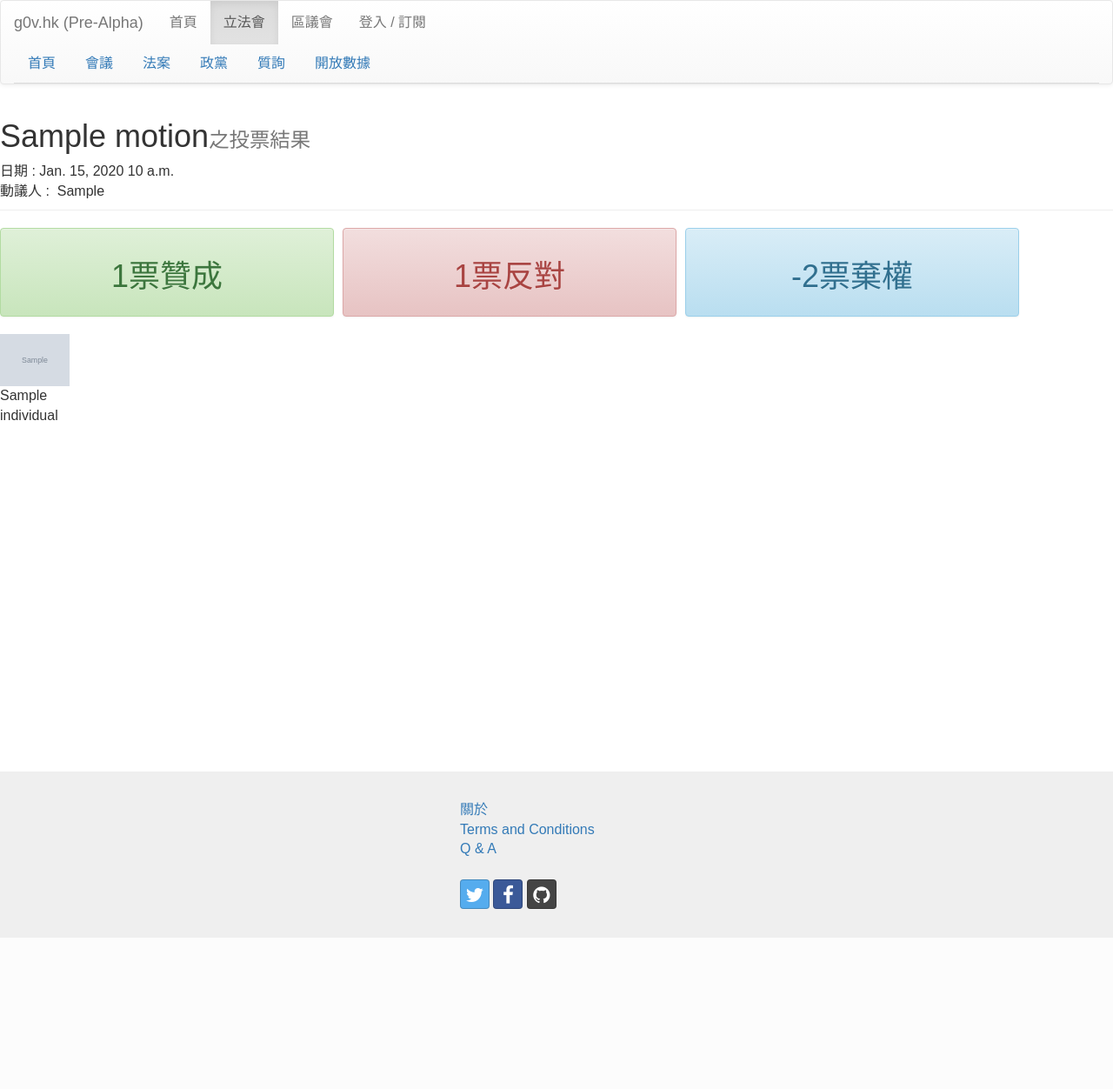
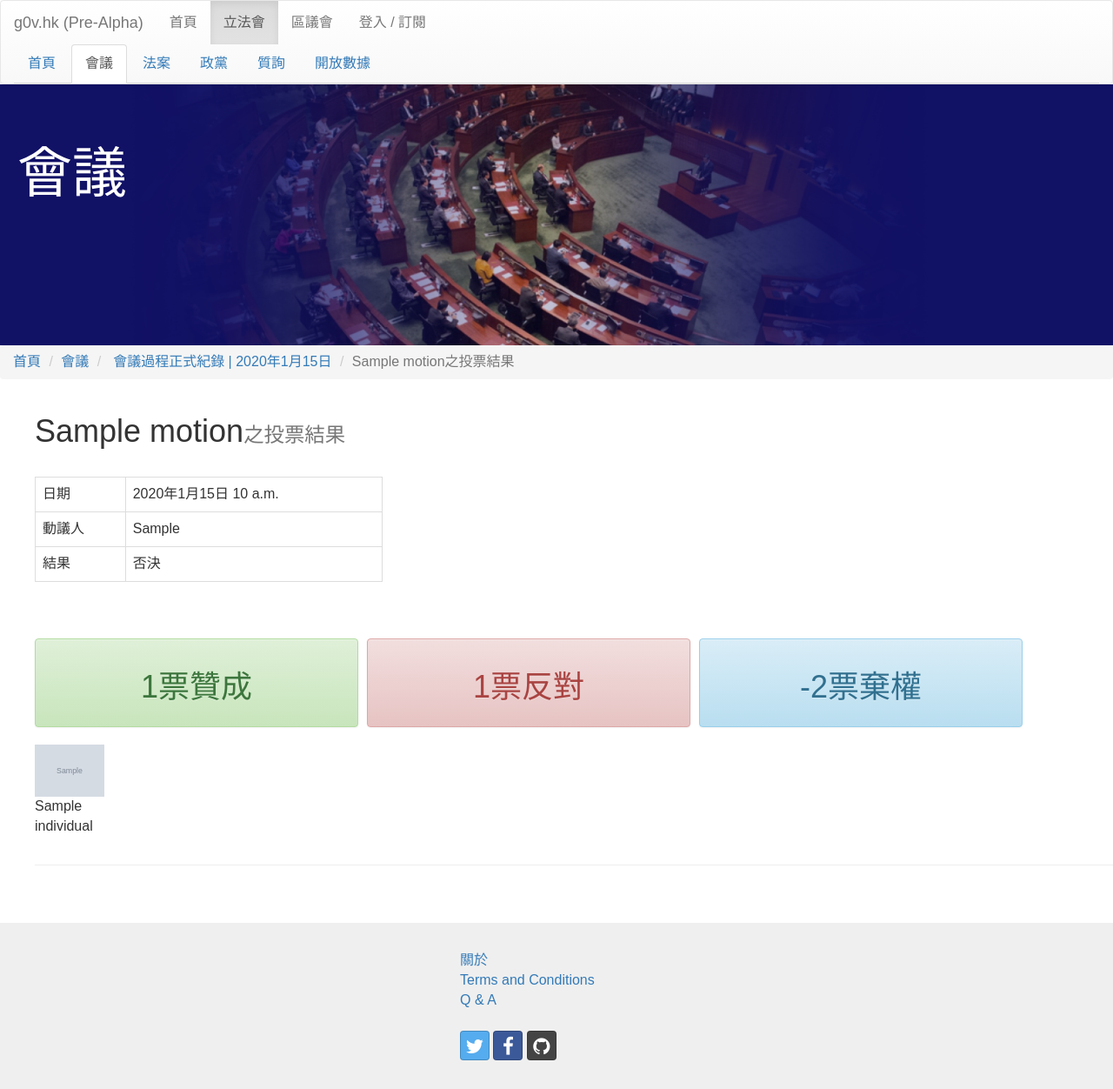
Before and after one commit to g0vhk-io/g0vhk_legco_web, a Django app: page /legco/vote/1/ in a window 1280 px wide. Shown: the whole page at 87% size. Before the commit the page ends 1078 px from the top, so only its background shows below. Run offline with Django 3.2, Linux system fonts and the light colour scheme; tables that the repository leaves empty hold one stand-in row (values such as "Sample post"); grey boxes marked "Sample" are stand-in pictures; parts of the project's set-up code (start-up, migrations or seed data) failed here and were passed over; some libraries are stand-ins or nearby versions; some web fonts are replaced.

Commit message:
Important Motion table and API added

```diff
--- a/gov_track_hk_web/api/urls.py
+++ b/gov_track_hk_web/api/urls.py
@@ -21,7 +21,7 @@ router.register(r'party/(?P<pk>.+)', views.PartyDetailViewSet, base_name='party'
 router.register(r'bills', views.AllBillsViewSet, base_name='bills')
 router.register(r'bills/(?P<keyword>\w*)', views.AllBillsViewSet, base_name='bills')
 router.register(r'bills/(?P<keyword>\w*)/(?P<page>[0-9]+)', views.AllBillsViewSet, base_name='bills')
-
+router.register(r'important_motion', views.ImportantMotionViewSet, base_name='important_motion')
 urlpatterns = [
     url(r'', include(router.urls))
 ]
--- a/gov_track_hk_web/legco/models.py
+++ b/gov_track_hk_web/legco/models.py
@@ -13,6 +13,9 @@ class Motion(models.Model):
     mover_individual = models.ForeignKey(Individual, null=True, blank=True)
     def __unicode__(self):
         return self.name_en + "-" + self.name_ch
+
+class ImportantMotion(models.Model):
+    motion = models.ForeignKey(Motion)
 
 class Constituency(models.Model):
     name_en = models.CharField(max_length=512)
--- a/gov_track_hk_web/legco/templatetags/legco_extras.py
+++ b/gov_track_hk_web/legco/templatetags/legco_extras.py
@@ -2,6 +2,7 @@
 from django import template
 from django.template.defaultfilters import stringfilter
 from datetime import datetime, date
+from legco.models import *
 register = template.Library()
 import random
 @register.filter
@@ -18,3 +19,7 @@ def is_date_min(d):
 def random_label():
     labels = ["label-default", "label-primary", "label-success", "label-info" ,"label-warning" ,"label-danger"]
     return labels[random.randint(0,len(labels) - 1)]
+
+@register.filter
+def vote_result_chinese(result):
+    return "通過" if result.lower() == "passed" else "否決"
--- a/gov_track_hk_web/legco/views.py
+++ b/gov_track_hk_web/legco/views.py
@@ -31,12 +31,16 @@ def vote_detail_view(request, pk):
     yes_count = 0
     no_count = 0
     present_count = 0
+    overall_result = ""
     for summary in summaries:
         yes_count += summary.yes_count
         no_count  += summary.no_count
         present_count += summary.yes_count + summary.no_count + summary.abstain_count
+        if summary.summary_type == VoteSummary.OVERALL:
+            overall_result = summary.result
     abstain_count = len(individual_votes) - yes_count - no_count - 1
-    return render(request, 'legco/vote_detail.html', {'nbar': 'vote', 'tbar': 'legco', 'vote': vote, 'individual_votes': individual_votes, 'summaries': summaries, 'yes_count': yes_count, 'no_count': no_count, 'abstain_count': abstain_count})
+    meeting = MeetingHansard.objects.get(Q(date__year = vote.date.year) & Q(date__month = vote.date.month) & Q(date__day = vote.date.day))
+    return render(request, 'legco/vote_detail.html', {'nbar': 'meeting', 'tbar': 'legco', 'vote': vote, 'individual_votes': individual_votes, 'summaries': summaries, 'yes_count': yes_count, 'no_count': no_count, 'abstain_count': abstain_count, 'meeting': meeting, 'overall_result': overall_result})
 
 def party_view(request, pk):
     party = Party.objects.get(pk = pk)
--- a/gov_track_hk_web/templates/legco/vote_detail.html
+++ b/gov_track_hk_web/templates/legco/vote_detail.html
@@ -1,10 +1,52 @@
 {% extends 'legco/base.html'%}
+{% load legco_extras %}
 {% block page_content%}
+<style>
+#meeting_jumbotron
+{
+    height:300px;
+    padding-left:20px;
+    background-image:url('/static/legco/meeting_bg.png');
+    background-repeat: no-repeat;
+    background-position: center;
+    background-size: auto 100%;
+    background-color:#116;
+    color:#FFF;
+
+}
+#meeting_jumbotron a
+{
+    color:#FFF
+}
+</style>
+<div class="container-full">
+    <div class="jumbotron" id="meeting_jumbotron" style="margin-bottom:0px">
+    <h1>會議</h1>
+    <p>
+    </p>
+    </div>
+<ol class="breadcrumb">
+  <li><a href="/legco">首頁</a></li>
+  <li><a href="/legco/meeting">會議</a></li>
+  <li><a href="/legco/meeting/{{meeting.id}}">{%if meeting.meeting_type == "fc"%} 財務委員會會議紀要{%else%} 會議過程正式紀錄{%endif%} | {{meeting.date|parse_date_chinese}}</a></li>
+  <li class="active">{{vote.motion.name_ch}}之投票結果</li>
+</ol>
+</div>
+
+<div class="container-full" style="margin-left:40px">
 <div class="page-header"><h1>{{vote.motion.name_ch}}<small>之投票結果</small></h1>
-日期&nbsp;:&nbsp;{{vote.date}} {{vote.time}}
 <br/>
-動議人&nbsp;:&nbsp; {{vote.motion.mover_ch}}
-</div>
+<table class="table table-bordered" style="width:400px">
+<tr>
+<td>日期</td><td>{{vote.date|parse_date_chinese}} {{vote.time}}</td>
+</tr>
+<tr>
+<td>動議人</td><td>{%if vote.motion.mover_ch|length > 0 %}{{vote.motion.mover_ch}}{%else%}沒有{%endif%} </td></tr>
+<tr><td>結果</td><td>{{overall_result|vote_result_chinese}}</td></tr>
+</tr>
+</table>
+<br/>
+<br/>
 <div>
 <div style="width:30%;float:left;">
     <center>
@@ -52,7 +94,6 @@
 {% endfor %}
 </div>
 
-
 </div>
 
 <script>
@@ -62,4 +103,9 @@ jQuery(document).ready(function($) {
     });
 });
 </script>
+<div style="clear:both"></div>
+
+</div>
+<br/>
+<br/>
 {% endblock %}
```
Also changed, not shown: gov_track_hk_web/api/views.py (+12 -1 lines), gov_track_hk_web/templates/legco/bill_detail.html (+8 -2 lines), gov_track_hk_web/templates/legco/index.html (+68 -2 lines), gov_track_hk_web/legco/migrations/0024_importantmotion.py (added), gov_track_hk_web/static/legco/member/lkym.jpg.
